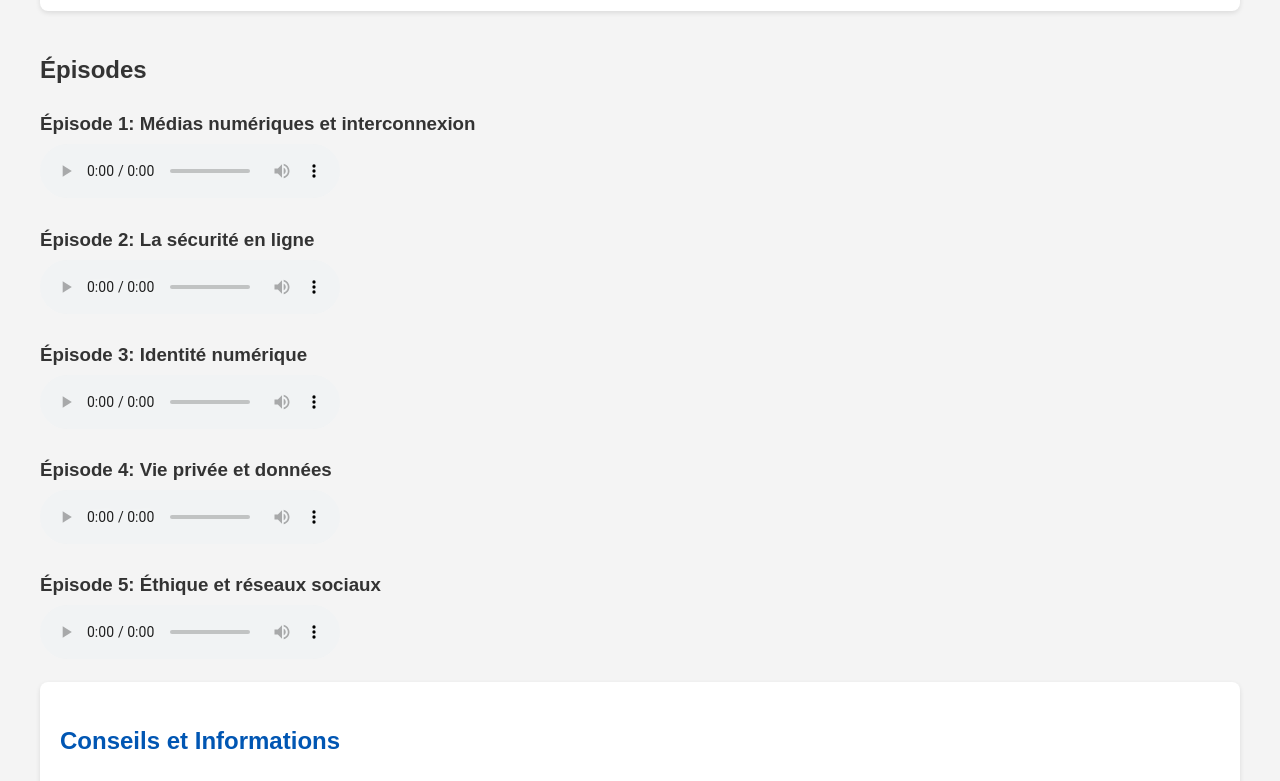
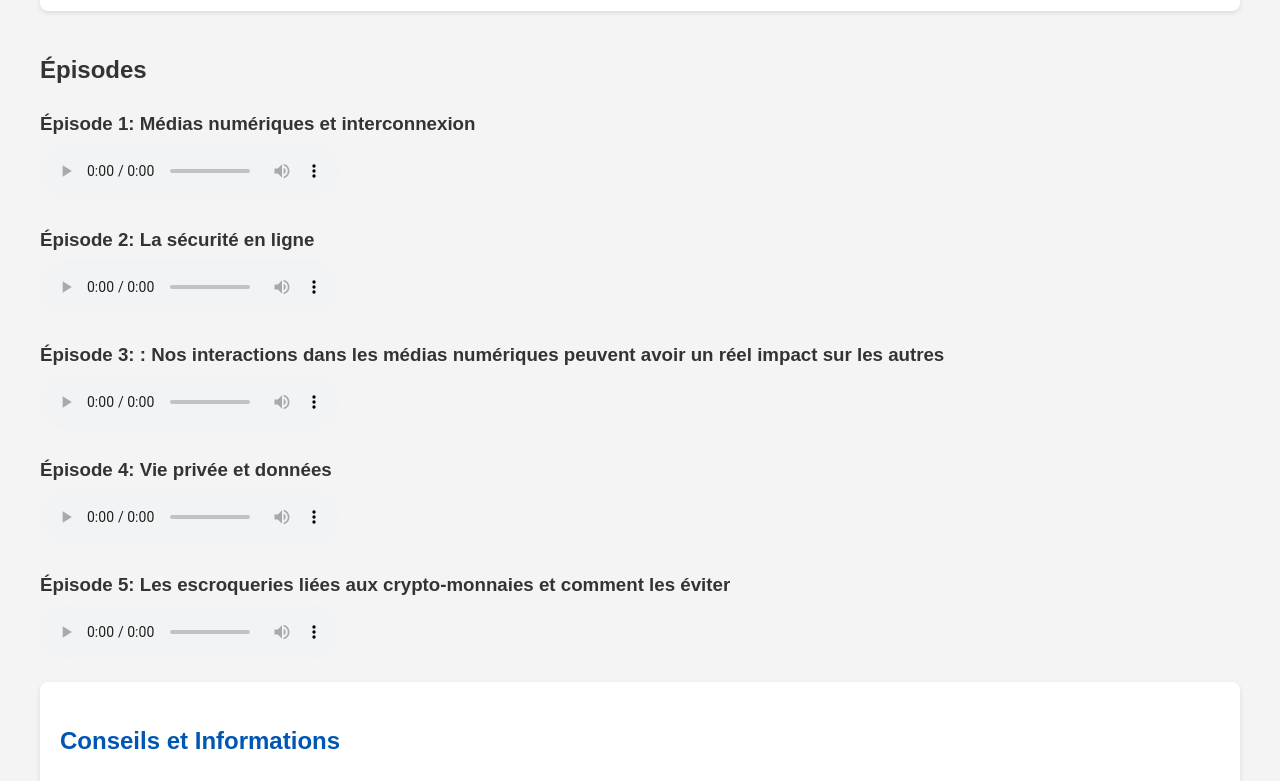
Before and after one commit to o2trappy/Le-Citoyen-Numerique, a website: page public/index.html in a window 1280 px wide. Shown: the part 458-1239 px from the top of the page. Drawn offline with Linux system fonts and the light colour scheme.

Commit message:
Update index.html

```diff
--- a/public/index.html
+++ b/public/index.html
@@ -110,7 +110,7 @@
 
               <!-- Episode 3 -->
               <div class="episode">
-                <h3>Épisode 3: Identité numérique</h3>
+                <h3>Épisode 3:  : Nos interactions dans les médias numériques peuvent avoir un réel impact sur les autres</h3>
                 <audio id="audio3" controls>
                   <source src="audio/episode3.mp3" type="audio/mpeg">
                   Votre navigateur ne supporte pas l'élément audio.
@@ -128,7 +128,7 @@
 
               <!-- Episode 5 -->
               <div class="episode">
-                <h3>Épisode 5: Éthique et réseaux sociaux</h3>
+                <h3>Épisode 5: Les escroqueries liées aux crypto-monnaies et comment les éviter</h3>
                 <audio id="audio5" controls>
                   <source src="audio/episode5.mp3" type="audio/mpeg">
                   Votre navigateur ne supporte pas l'élément audio.
```
